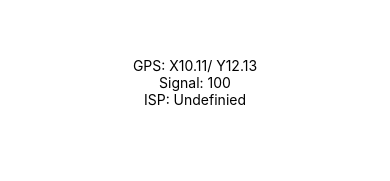
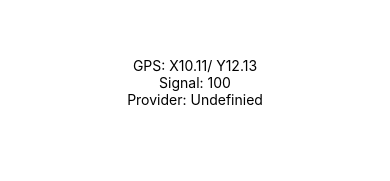
Before and after one commit to karsil/MobileReceptionAtlas, a React Native app in the folder frontend/: screen / in a window 390 px wide. Shown: the part 129-310 px from the top of the page. Built offline with nearby package versions, Linux system fonts and the light colour scheme.

Commit message:
named isp to provider to fit to backend

```diff
--- a/frontend/components/InfoField/InfoField.js
+++ b/frontend/components/InfoField/InfoField.js
@@ -16,7 +16,7 @@ class Info extends React.Component {
           <Text style={infoFieldStyles.text}>
             Signal: {this.props.signal}
           </Text>
-          <Text style={infoFieldStyles.text}>ISP: {this.props.isp}</Text>
+          <Text style={infoFieldStyles.text}>Provider: {this.props.provider}</Text>
         </View>
       );
     }
@@ -27,7 +27,7 @@ function mapStateToProps(state) {
       locationX: state.locationX,
       locationY: state.locationY,
       signal: state.signal,
-      isp: state.isp
+      provider: state.provider
   };
 }
 
--- a/frontend/reducers/index.js
+++ b/frontend/reducers/index.js
@@ -4,7 +4,7 @@ const initialState = {
     locationX: 10.11,
     locationY: 12.13,
     signal: 100,
-    isp: 'Undefinied'
+    provider: 'Undefinied'
   };
 
 export default function reducer(state = initialState, {type, payload}){
```
